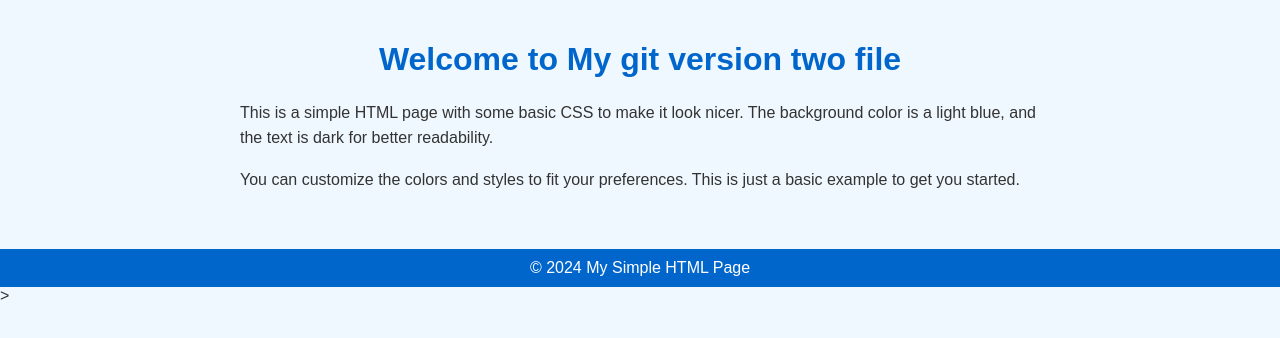
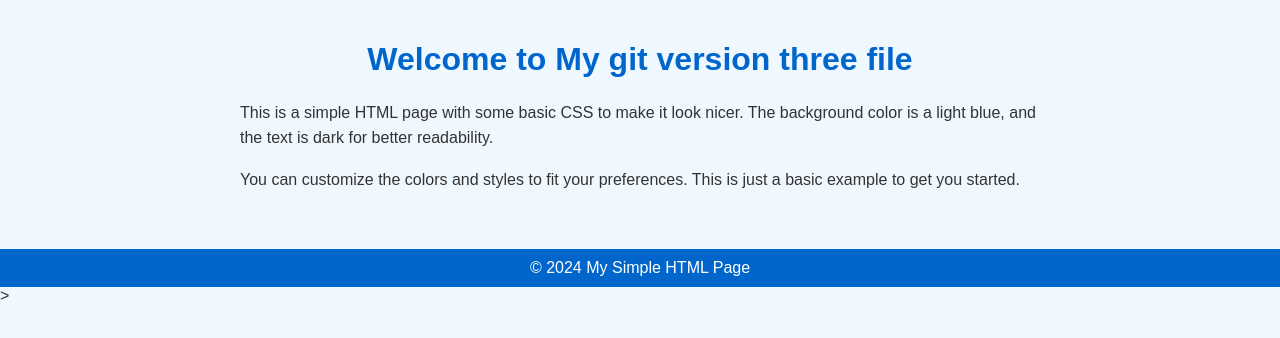
Before and after one commit to mantasha0cloud/git, a plain HTML site: page data.html in a window 1280 px wide. Drawn offline with Linux system fonts and the light colour scheme.

Commit message:
version 3

```diff
--- a/data.html
+++ b/data.html
@@ -39,7 +39,7 @@
 </head>
 <body>
     <div class="container">
-        <h1>Welcome to My git version two file </h1>
+        <h1>Welcome to My git version three file </h1>
         <p>This is a simple HTML page with some basic CSS to make it look nicer. The background color is a light blue, and the text is dark for better readability.</p>
         <p>You can customize the colors and styles to fit your preferences. This is just a basic example to get you started.</p>
     </div>
```
